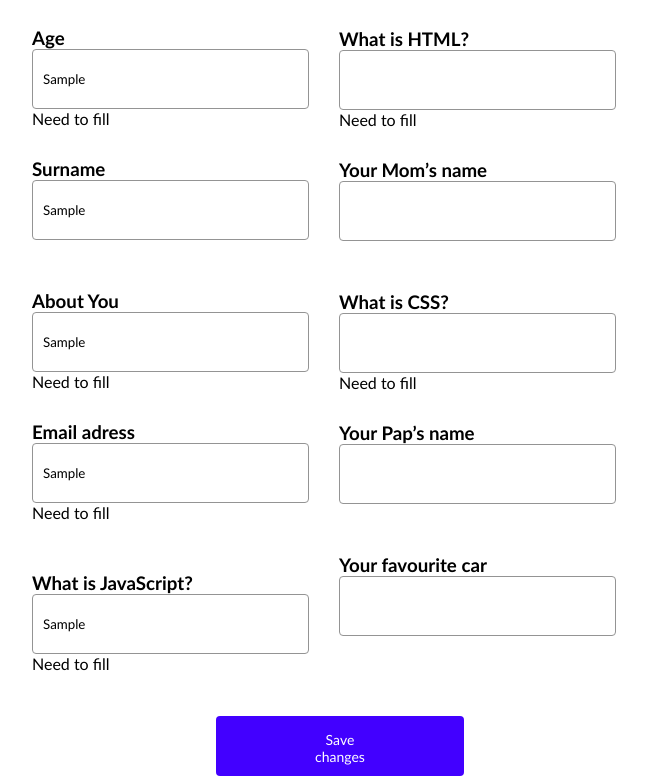
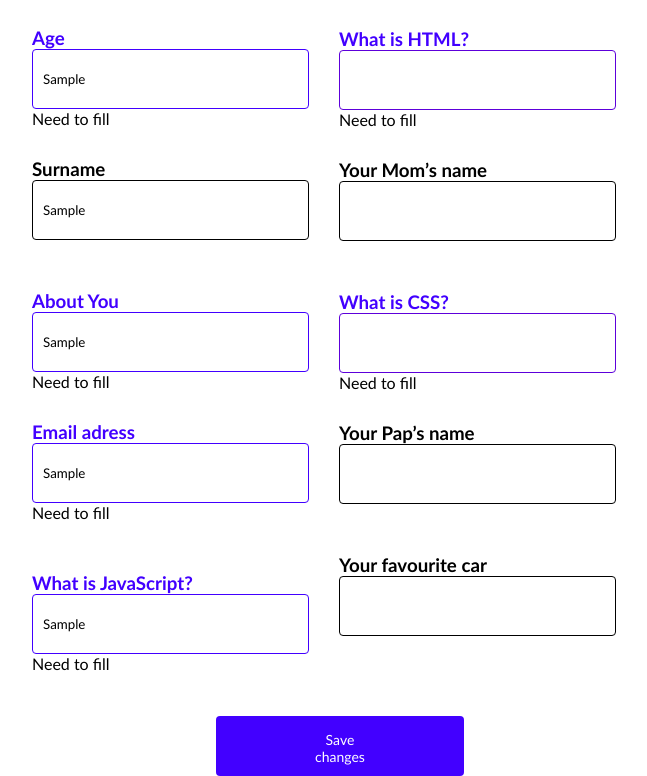
Before and after one commit to bruuliyant/kontrosha, a plain HTML site: page index.html in a window 1280 px wide. Both pictures are taken after typing "Sample", "Sample", "Sample", "Sample", "Sample", "Sample" into the empty fields and a click on the button "Save changes". Shown: the part 182-958 px from the top of the page, without its empty margins (283-930 px from the left). Drawn offline with Linux system fonts and the light colour scheme.

Commit message:
Update style.css

```diff
--- a/style.css
+++ b/style.css
@@ -2,12 +2,21 @@
     box-sizing: border-box;
     padding: 0;
     margin: 0;
+    transition: 500ms;
     font-family: 'Gill Sans', 'Gill Sans MT', Calibri, 'Trebuchet MS', sans-serif;
 }
 
 section {
     width: 650px;
     margin: 0 auto;
+}
+
+.required {
+    border: 1px solid #4200FF;
+}
+
+.text {
+    color: #4200FF;
 }
 
 form {
@@ -19,18 +28,31 @@ input {
     width: 277px;
     height: 60px;
     border-radius: 4px;
-    border: 1px solid #949494;
     background-color: transparent;
     padding-left: 10px;
+    border: 1px solid black;
 }
 
-.a {
-    border: 1px solid #4200FF;
-    color: #4200FF;
+.requered_active {
+    border: 1px solid red;
+    animation: requered_active 5s forwards;
 }
 
-.aa {
-    color: #4200FF;
+.required_active {
+    color: red;
+    animation: required_active 5s forwards;
+}
+
+@keyframes required_active {
+    to {
+        color: #4200FF;
+    }
+}
+
+@keyframes requered_active {
+    to {
+        border: 1px solid #4200FF;
+    }
 }
 
 button {
```
